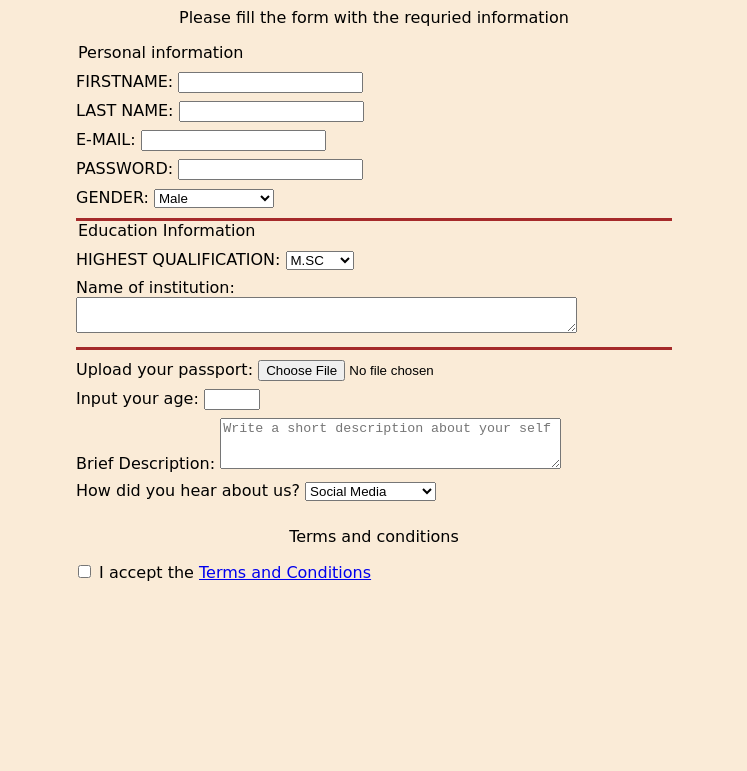
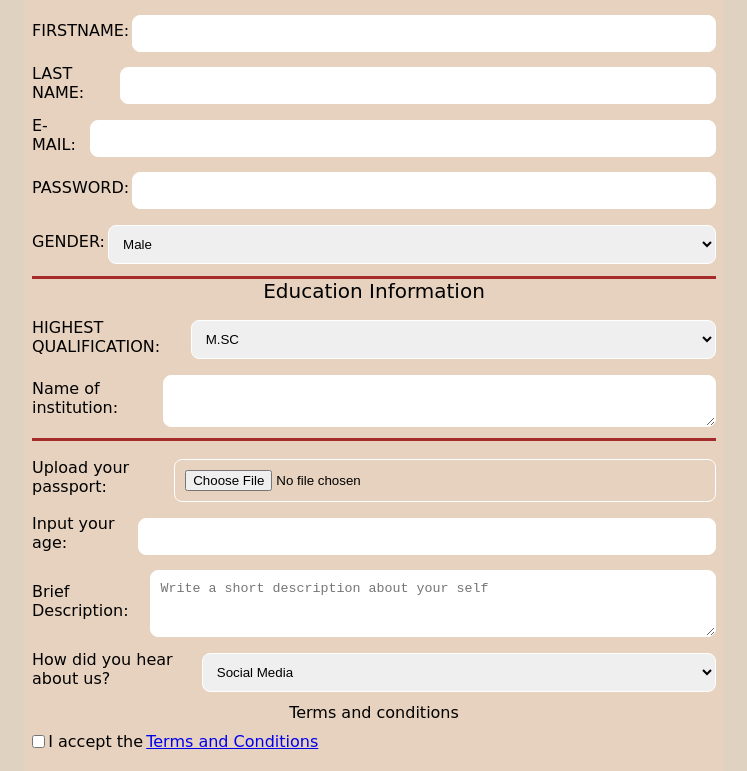
Before and after one commit to habybheart1/registration-form, a plain HTML site: page index.html in a window 1280 px wide. Shown: the part 94-865 px from the top of the page, without its empty margins (266-1013 px from the left). Before the commit the page ends 800 px from the top, so only its background shows below. Drawn offline with Linux system fonts and the light colour scheme.

Commit message:
code modified

```diff
--- a/index.html
+++ b/index.html
@@ -7,6 +7,7 @@
     <link rel="stylesheet" href="styles.css" />
   </head>
   <body>
+    <div class="container">
       <header>
         <h1>REGISTRATION FORM</h1>
         <p>Please fill the form with the requried information</p>
@@ -62,7 +63,8 @@
           </label>
           <label for="age"
             >Input your age:
-          <input type="number" name="age" id="age" min="16" max="40" />
+            <input type="number" name="age" id="age" min="16" max="40"
+          /></label>
           <label for="bio"
             >Brief Description:
             <textarea
@@ -83,7 +85,11 @@
           </label>
         </fieldset>
         <p>Terms and conditions</p>
-      <label for="t&c"><input type="checkbox" name="t&c" id="t&c" required> I accept the <a href="http://www.term&conditions">Terms and Conditions</a></label>
+        <label for="t&c"
+          ><input type="checkbox" name="t&c" id="t&c" required /> I accept the
+          <a href="http://www.term&conditions">Terms and Conditions</a></label
+        >
       </form>
+    </div>
   </body>
 </html>
--- a/styles.css
+++ b/styles.css
@@ -1,22 +1,30 @@
+* {
+  margin: 0;
+  padding: 0;
+  box-sizing: border-box;
+}
 body {
-  background-color: antiquewhite;
+  background-color: rgb(223, 210, 193);
   font-family: cursive, Geneva, Verdana;
 }
 h1,
 p {
-  margin-top: 0;
   text-align: center;
-  margin: 1em auto;
 }
 label {
-  display: block;
-  margin: 0.5em auto;
+  display: flex;
+  align-items: center;
+  gap: 0.2rem;
+  margin: 0.6rem auto;
 }
 form {
-  max-width: 600px;
-  min-width: 200px;
+  background-color: rgb(230, 210, 190);
+  box-shadow: 0 10px 0px rgb(0, 0 0 0.1);
+  border: none;
+  max-width: 700px;
   width: 100vmax;
   margin: 0 auto;
+  padding: 10px 8px;
 }
 fieldset {
   border: none;
@@ -26,3 +34,39 @@ fieldset {
 fieldset:last-of-type {
   border-bottom: none;
 }
+legend {
+  text-align: center;
+  font-size: 20px;
+}
+input[type="text"],
+input[type="email"],
+input[type="password"],
+input[type="file"],
+input[type="number"],
+select,
+textarea {
+  width: 100%;
+  border-radius: 8px;
+  border: 1px solid #ffff;
+  padding: 10px;
+  margin-top: 6px;
+}
+
+@media (max-width: 600px) {
+  input[type="text"],
+  input[type="email"],
+  input[type="password"],
+  input[type="file"],
+  input[type="number"],
+  select,
+  textarea {
+    width: 50%;
+    font-size: 10ppx;
+  }
+  h1,
+  p,
+  legend,
+  label {
+    font-size: smaller;
+  }
+}
```
Lines whose indentation alone changed are shown as unchanged.
